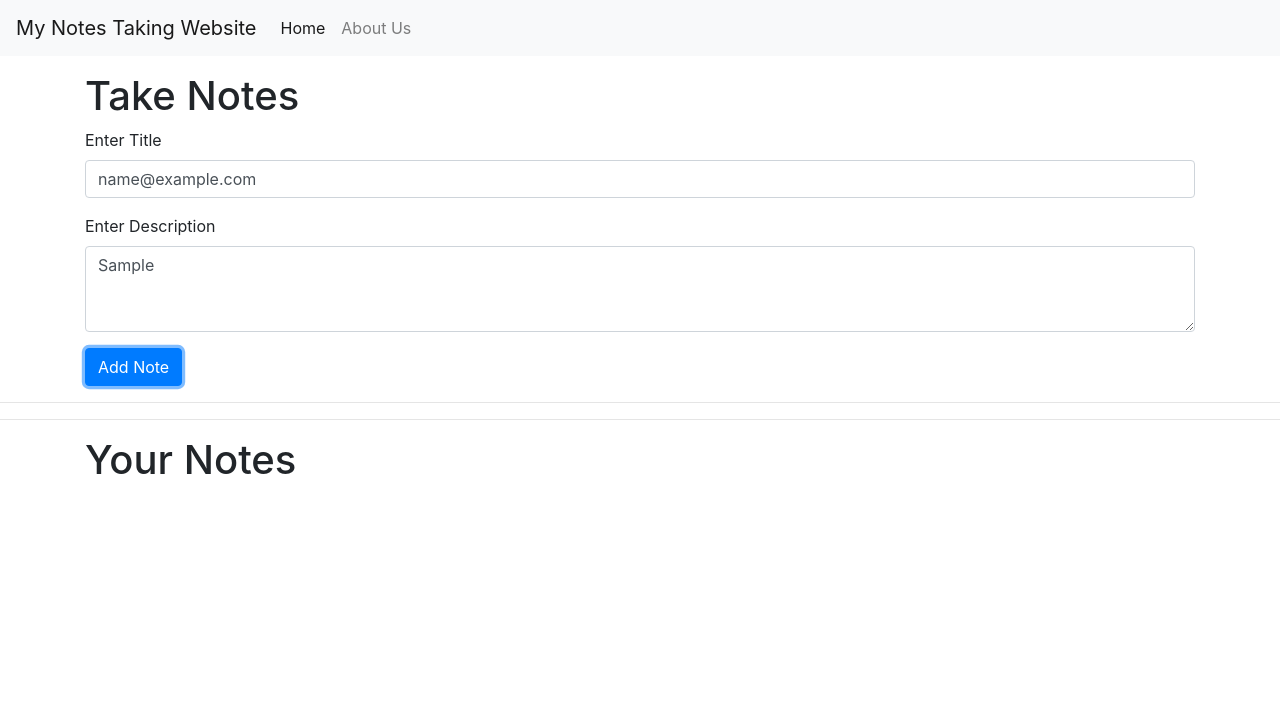
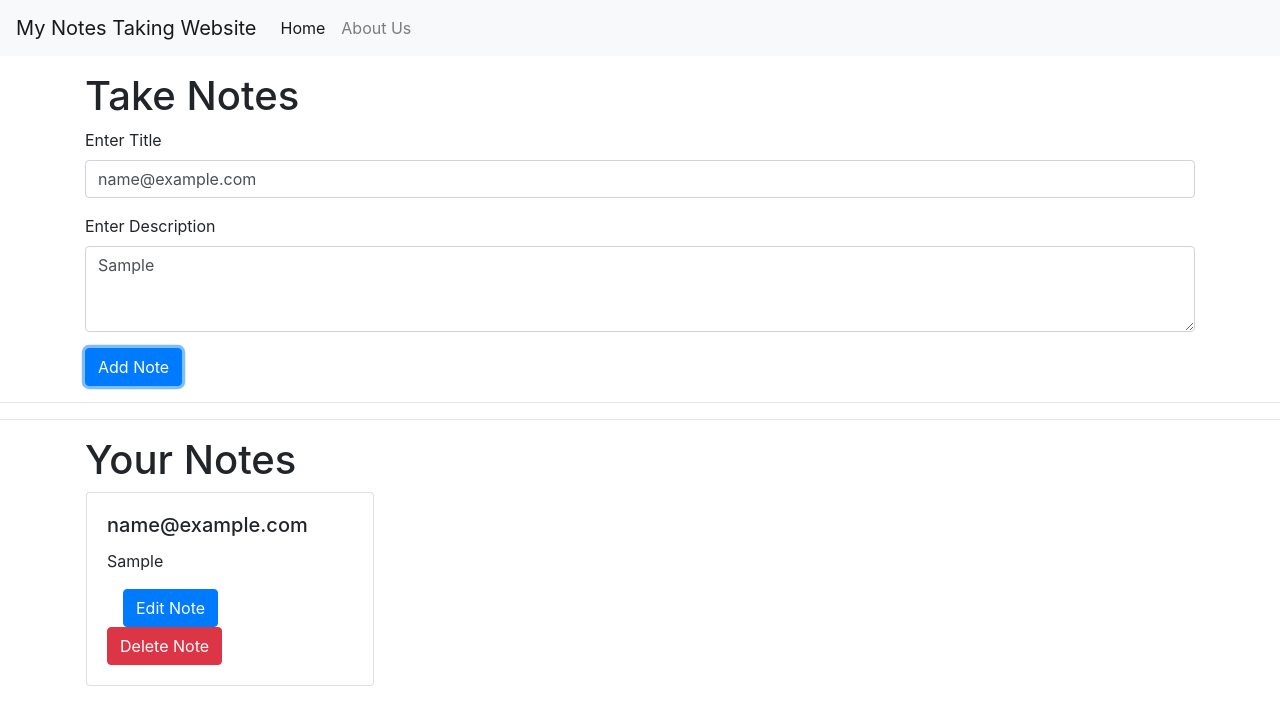
Before and after one commit to sabyasachirakshit/Notes-Web-App-Assignment, a plain HTML site: page index.html in a window 1280 px wide. Both pictures are taken after typing "name@example.com", "Sample" into the empty fields and a click on the button "Add Note". Drawn offline with nearby package versions, Linux system fonts and the light colour scheme.

Commit message:
notes adding logic + displaying notes logic

```diff
--- a/index.html
+++ b/index.html
@@ -1,38 +1,27 @@
 <!DOCTYPE html>
 <html lang="en">
+
 <head>
   <meta charset="UTF-8" />
   <meta http-equiv="X-UA-Compatible" content="IE=edge" />
   <meta name="viewport" content="width=device-width, initial-scale=1.0" />
   <title>Sabyasachi Rakshit Notes</title>
-    <link
-      rel="stylesheet"
-      href="https://cdn.jsdelivr.net/npm/bootstrap@4.1.3/dist/css/bootstrap.min.css"
-      integrity="sha384-MCw98/SFnGE8fJT3GXwEOngsV7Zt27NXFoaoApmYm81iuXoPkFOJwJ8ERdknLPMO"
-      crossorigin="anonymous"
-    />
+  <link rel="stylesheet" href="https://cdn.jsdelivr.net/npm/bootstrap@4.1.3/dist/css/bootstrap.min.css"
+    integrity="sha384-MCw98/SFnGE8fJT3GXwEOngsV7Zt27NXFoaoApmYm81iuXoPkFOJwJ8ERdknLPMO" crossorigin="anonymous" />
 </head>
+
 <body>
   <nav class="navbar navbar-expand-lg navbar-light text-light bg-light">
     <a class="navbar-brand" href="#">My Notes Taking Website</a>
-      <button
-        class="navbar-toggler"
-        type="button"
-        data-toggle="collapse"
-        data-target="#navbarSupportedContent"
-        aria-controls="navbarSupportedContent"
-        aria-expanded="false"
-        aria-label="Toggle navigation"
-      >
+    <button class="navbar-toggler" type="button" data-toggle="collapse" data-target="#navbarSupportedContent"
+      aria-controls="navbarSupportedContent" aria-expanded="false" aria-label="Toggle navigation">
       <span class="navbar-toggler-icon"></span>
     </button>
 
     <div class="collapse navbar-collapse" id="navbarSupportedContent">
       <ul class="navbar-nav mr-auto">
         <li class="nav-item active">
-            <a class="nav-link" href="index.html"
-              >Home <span class="sr-only">(current)</span></a
-            >
+          <a class="nav-link" href="index.html">Home <span class="sr-only">(current)</span></a>
         </li>
         <li class="nav-item">
           <a class="nav-link" href="about_us.html">About Us</a>
@@ -46,21 +35,12 @@
     <form>
       <div class="form-group">
         <label for="exampleFormControlInput1">Enter Title</label>
-          <input
-            type="email"
-            class="form-control"
-            id="titleArea"
-            placeholder="Enter Title of your note"
-          />
+        <input type="email" class="form-control" id="titleArea" placeholder="Enter Title of your note" />
       </div>
       <div class="form-group">
         <label for="exampleFormControlTextarea1">Enter Description</label>
-          <textarea
-            class="form-control"
-            id="descriptionArea"
-            rows="3"
-            placeholder="Enter Description of your note"
-          ></textarea>
+        <textarea class="form-control" id="descriptionArea" rows="3"
+          placeholder="Enter Description of your note"></textarea>
       </div>
     </form>
     <button id="addBtn" class="btn btn-primary">Add Note</button>
@@ -69,24 +49,19 @@
   <hr />
   <div class="container">
     <h1>Your Notes</h1>
-      <div class="notes-content"></div>
+    <div id="notes-content" class="row">
     </div>
-
-    <script
-      src="https://code.jquery.com/jquery-3.3.1.slim.min.js"
+  </div>
+  <script src="https://code.jquery.com/jquery-3.3.1.slim.min.js"
     integrity="sha384-q8i/X+965DzO0rT7abK41JStQIAqVgRVzpbzo5smXKp4YfRvH+8abtTE1Pi6jizo"
-      crossorigin="anonymous"
-    ></script>
-    <script
-      src="https://cdn.jsdelivr.net/npm/popper.js@1.14.3/dist/umd/popper.min.js"
+    crossorigin="anonymous"></script>
+  <script src="https://cdn.jsdelivr.net/npm/popper.js@1.14.3/dist/umd/popper.min.js"
     integrity="sha384-ZMP7rVo3mIykV+2+9J3UJ46jBk0WLaUAdn689aCwoqbBJiSnjAK/l8WvCWPIPm49"
-      crossorigin="anonymous"
-    ></script>
-    <script
-      src="https://cdn.jsdelivr.net/npm/bootstrap@4.1.3/dist/js/bootstrap.min.js"
+    crossorigin="anonymous"></script>
+  <script src="https://cdn.jsdelivr.net/npm/bootstrap@4.1.3/dist/js/bootstrap.min.js"
     integrity="sha384-ChfqqxuZUCnJSK3+MXmPNIyE6ZbWh2IMqE241rYiqJxyMiZ6OW/JmZQ5stwEULTy"
-      crossorigin="anonymous"
-    ></script>
+    crossorigin="anonymous"></script>
   <script src="logic.js"></script>
 </body>
+
 </html>
--- a/logic.js
+++ b/logic.js
@@ -1,11 +1,60 @@
 console.log("JS linked!");
 
-let title = document.getElementById('titleArea').value;
-let desc = document.getElementById('descriptionArea').value;
+function showNotes() {
+  let notes_title = [];
+  let notes_desc = [];
+  let notesTitle = localStorage.getItem("notesTitle");
+  let notesDescription = localStorage.getItem("notesDescription");
+  if (notesTitle) {
+    notes_title = JSON.parse(notesTitle);
+  }
+  if (notesDescription) {
+    notes_desc = JSON.parse(notesDescription);
+  }
+  if (!notesTitle && !notesDescription) {
+    document.getElementById("notes-content").innerHTML =
+      "<p>Nothing to show.. Please try adding some notes first...</p>";
+  } else {
+    htmlContent = "";
+    for (let i = 0; i < notes_title.length; i++) {
+      htmlContent += `<div class="card mx-3" style="width: 18rem;">
+                        <div class="card-body">
+                            <h5 class="card-title">${notes_title[i]}</h5>
+                            <p class="card-text">${notes_desc[i]}</p>
+          <button class="btn btn-primary mx-3">Edit Note</button>
+          <button class="btn btn-danger">Delete Note</button>
+        </div>
+      </div>`;
+    }
+    document.getElementById("notes-content").innerHTML = htmlContent;
+  }
+}
 
-document.getElementById('addBtn').addEventListener('click', () => {
-    let title = document.getElementById('titleArea').value;
-    let desc = document.getElementById('descriptionArea').value;
-    console.log(title);
-    console.log(desc);
-})
+document.getElementById("addBtn").addEventListener("click", () => {
+  let title = document.getElementById("titleArea").value;
+  let desc = document.getElementById("descriptionArea").value;
+  if (title === "") {
+    alert("Please enter some title first");
+  } else {
+    addNote(title, desc);
+  }
+});
+
+function addNote(title, desc) {
+  let notes_title = [];
+  let notes_desc = [];
+  let notesTitle = localStorage.getItem("notesTitle");
+  let notesDescription = localStorage.getItem("notesDescription");
+  if (notesTitle) {
+    notes_title = JSON.parse(notesTitle);
+  }
+  if (notesDescription) {
+    notes_desc = JSON.parse(notesDescription);
+  }
+  notes_title.push(title);
+  notes_desc.push(desc);
+  localStorage.setItem("notesTitle", JSON.stringify(notes_title));
+  localStorage.setItem("notesDescription", JSON.stringify(notes_desc));
+  showNotes();
+}
+showNotes();
```
Also changed, not shown: testing_storage.js (added, +7 -0 lines). Lines whose indentation alone changed are shown as unchanged.
